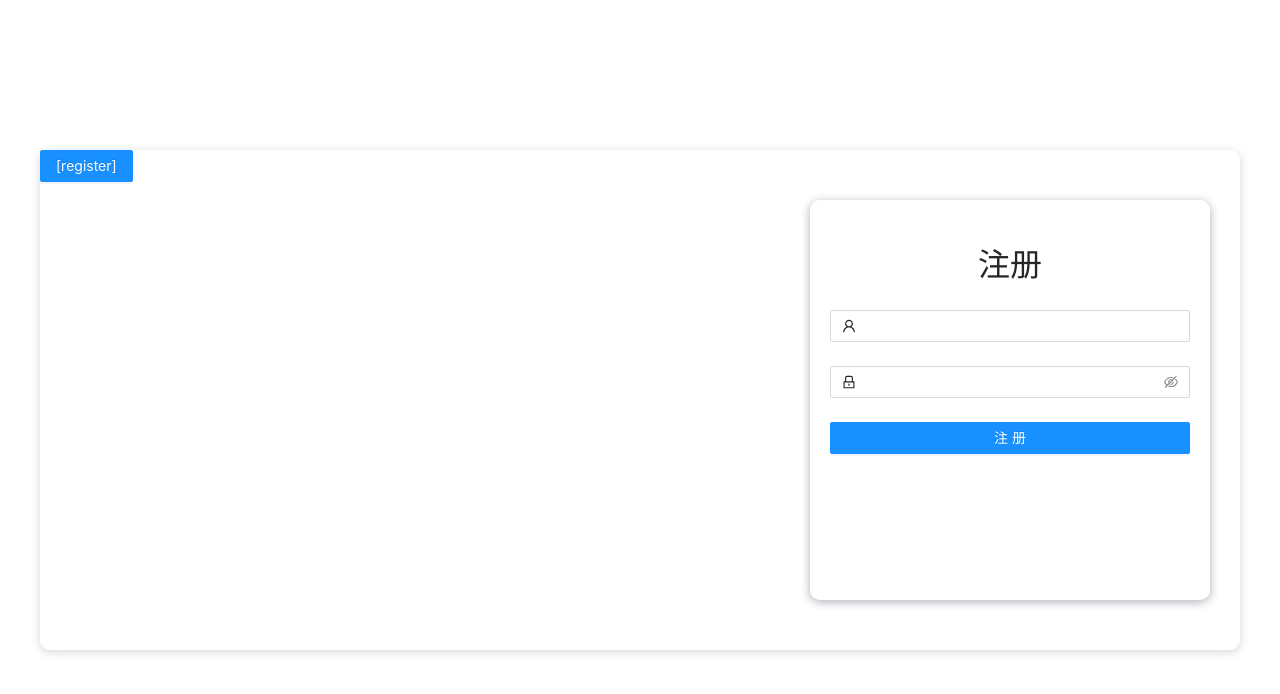
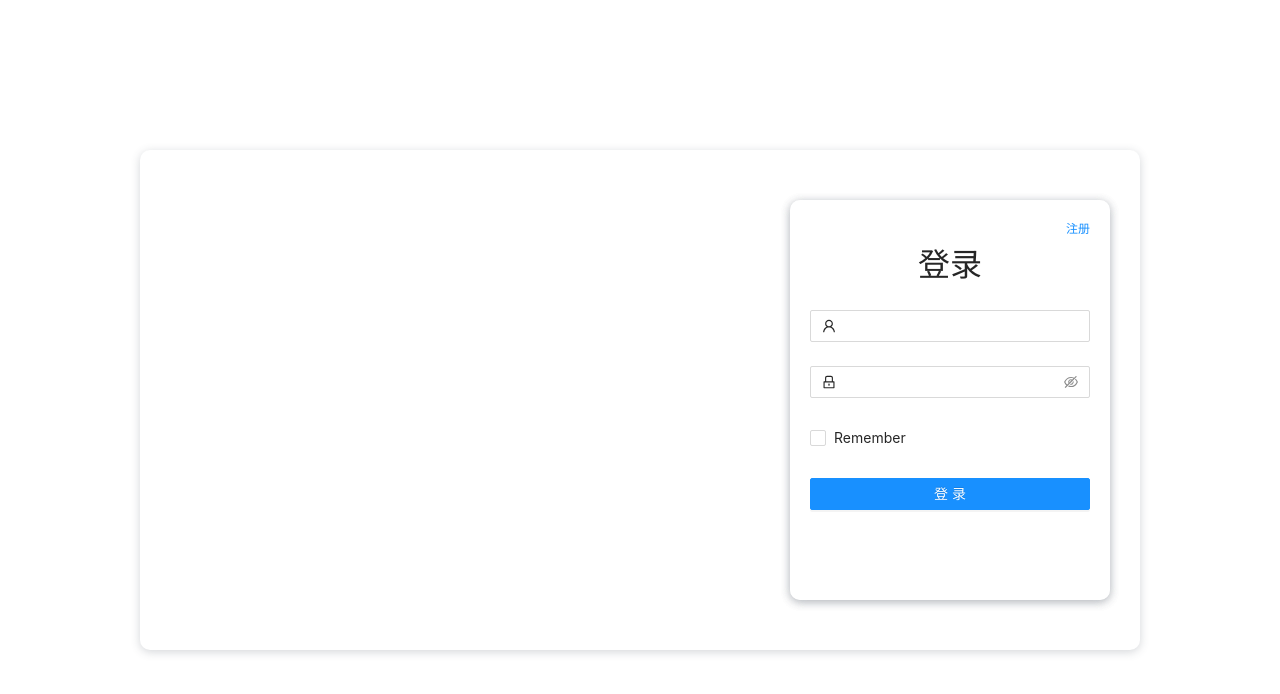
Before and after one commit to liuyong741639435/Blog-lion-client, a Vue app: page /user/account in a window 1280 px wide. Shown: the top 694 px of the page. Built offline with nearby package versions, Linux system fonts and the light colour scheme.

Commit message:
feat: user页面

```diff
--- a/src/router/index.ts
+++ b/src/router/index.ts
@@ -18,7 +18,7 @@ const routes: Array<RouteRecordRaw> = [
   },
   // user
   {
-    path: '/user/account',
+    path: '/user/account/:state?',
     name: 'account',
     component: () => import("@/views/user/account/index.vue")
   }
--- /dev/null
+++ b/src/types/user.ts
@@ -0,0 +1,5 @@
+// account 页面
+export enum AccountPage {
+    REGISTER = 'register',
+    LOGIN = 'login'
+}
--- a/src/utils/request.ts
+++ b/src/utils/request.ts
@@ -24,14 +24,15 @@ request.interceptors.request.use((config) => {
 
 // 响应拦截器
 request.interceptors.response.use((response) => {
+  const res = response.data; // 后端返回的数据
   // 通过网络状态码，做不同的处理
   switch (response.status) {
     case 200:
       // 1 获取token 根据后端返回数据的解构，取值。
       // 2 也可不在拦截器处理token存储，如果token在下线前不会过期，不需要重新更新token，只需要在登录或者其他接口得到token时处理就行，不需要在这里每次都查询一下是否有token
-      const token = response.data?.data.token;
+      const token = res.data?.token;
       if (token) setToken(token);
-      return response.data;
+      return res;
     case 401:
       Promise.reject("无权访问");
     // 响应的操作，如跳转到登录页面
--- /dev/null
+++ b/src/utils/tool.ts
@@ -0,0 +1,30 @@
+// 防抖
+// cb回调 s 延时毫秒 start 是否调用立刻执行
+export function debounce(cb: Function, s = 100, start = true) {
+    let time: NodeJS.Timeout | null = null;
+    if (start) {
+        // 调用先执行，一个时间内不会再执行
+        return function() {
+            // 没有定时器，才会执行，执行后cb后，定时器标识空闲间隔
+            if(time === null) {
+                cb()
+                time = setTimeout(() => {
+                    time = null
+                })
+            }
+        }
+    } else {
+        // 一段事件内重复调用，不会马上执行，间隔一段时间再执行
+        return function() {
+            if (time) {
+                // 清除之前的定时器
+                clearTimeout(time)
+            }
+            // 定义新的定时器
+            time = setTimeout(() => {
+                cb()
+                time = null
+            })
+        }
+    }
+}
--- a/src/views/user/account/account.ts
+++ b/src/views/user/account/account.ts
@@ -1,20 +1,18 @@
 import { RuleObject } from "ant-design-vue/lib/form";
-import { reactive, toRaw } from "vue";
+import { onMounted, reactive, ref, toRaw } from "vue";
 import { apiLogin, apiRegister } from "../../../api/user";
-export function useLogin() {
-  const formState = reactive({
-    userName: "",
-    password: "",
-    remember: false,
-  });
+import { debounce } from "../../../utils/tool";
+import { message } from "ant-design-vue";
+import { useRoute, useRouter } from "vue-router";
+import { AccountPage } from "../../../types/user";
+
 // 校验配置
-
-  const rules = reactive({
+const rules = {
   userName: [
     {
       validator: (rule: RuleObject, value: string, cb: Function) => {
         if (!/^[A-Za-z0-9]{4,12}$/.test(value)) {
-            cb("账号格式不正确，请输入4-12位由大小写字母和数字");
+          cb("请输入4-12位由大小写字母和数字");
         } else {
           cb();
         }
@@ -26,7 +24,7 @@ export function useLogin() {
     {
       validator: (rule: RuleObject, value: string, cb: Function) => {
         if (!/^[A-Za-z0-9]{4,12}$/.test(value)) {
-            cb("密码格式不正确，请输入4-12位由大小写字母和数字");
+          cb("请输入4-12位由大小写字母和数字");
         } else {
           cb();
         }
@@ -34,78 +32,100 @@ export function useLogin() {
       trigger: "blur",
     },
   ],
+};
+
+export function useAccount() {
+  // 路由相关
+  const route = useRoute();
+  const router = useRouter();
+  // 页面相关
+  const pageState = ref(AccountPage.LOGIN);
+  const buttonDisabled = ref(false);
+  function changePageState() {
+    pageState.value =
+      pageState.value === AccountPage.REGISTER
+        ? AccountPage.LOGIN
+        : AccountPage.REGISTER;
+    router.push(`/user/account/${pageState.value}`);
+  }
+  // 注册相关
+  const formRegister = reactive({
+    userName: "",
+    password: "",
   });
-
-  const handleFinish = () => {
-    // 检验成功
-    const data = toRaw(formState);
-    setLogin(data);
-    apiLogin(data);
-  };
+  // 点击submit 校验成功之后，会调用
+  const submitRegisterDebounce = debounce(function () {
+    buttonDisabled.value = true;
+    apiRegister(toRaw(formRegister))
+      .then((res) => {
+        if (res.code === 0) {
+          message.success("注册成功");
+          // rou
+        } else {
+          message.warning("注册失败");
+        }
+      })
+      .catch((err) => console.error(err))
+      .finally(() => (buttonDisabled.value = false));
+  });
+  // 登录相关
+  const formLogin = reactive({
+    userName: "",
+    password: "",
+    remember: false,
+  });
 
   // 本地存储
   function setLogin(data: any) {
-    if (formState.remember) localStorage.setItem("login", JSON.stringify(data));
+    if (formLogin.remember) localStorage.setItem("login", JSON.stringify(data));
   }
+
   // 本地读取
   (function gtLogin() {
     const str = localStorage.getItem("login");
     try {
       if (str) {
         const data = JSON.parse(str);
-        formState.userName = data.userName;
-        formState.password = data.password;
-        formState.remember = data.remember;
+        formLogin.userName = data.userName;
+        formLogin.password = data.password;
+        formLogin.remember = data.remember;
       }
-    } catch (error) {}
-  })()
+    } catch (error) {
+      console.error(error);
+    }
+  })();
+
+  // 点击submit 校验成功之后，会调用
+  const submitLoginDebounce = debounce(function () {
+    const data = toRaw(formLogin);
+    setLogin(data);
+    buttonDisabled.value = true
+    apiLogin(data)
+      .then((res) => {
+        if (res.code === 0) {
+          message.success("登录成功");
+          router.push("/");
+        } else {
+          message.warning("登录失败");
+        }
+      })
+      .catch((err) => console.error(err))
+      .finally(() => (buttonDisabled.value = false));
+  });
+
+  // 挂载后
+  onMounted(() => {
+    const state = route.params.pageState as AccountPage;
+    if (state) pageState.value = state;
+  });
   return {
-    formState,
+    pageState,
+    changePageState,
+    formRegister,
+    submitRegisterDebounce,
+    formLogin,
+    submitLoginDebounce,
     rules,
-    handleFinish,
+    buttonDisabled,
   };
 }
-export function useRegister() {
-  const formState = reactive({
-    userName: "",
-    password: "",
-  });
-  // 校验配置
-  const rules = reactive({
-    userName: [
-      {
-        validator: (rule: RuleObject, value: string, cb: Function) => {
-          if (!/^[A-Za-z0-9]{4,12}$/.test(value)) {
-            cb("账号格式不正确，请输入4-12位由大小写字母和数字");
-          } else {
-            cb();
-          }
-        },
-        trigger: "blur",
-      },
-    ],
-    password: [
-      {
-        validator: (rule: RuleObject, value: string, cb: Function) => {
-          if (!/^[A-Za-z0-9]{4,12}$/.test(value)) {
-            cb("密码格式不正确，请输入4-12位由大小写字母和数字");
-          } else {
-            cb();
-          }
-        },
-        trigger: "blur",
-      },
-    ],
-  });
-
-  const handleFinish = () => {
-    // 检验成功
-    const data = toRaw(formState);
-    apiRegister(data);
-  };
-  return {
-    formState,
-    rules,
-    handleFinish,
-  };
-}
--- a/src/views/user/account/index.vue
+++ b/src/views/user/account/index.vue
@@ -1,35 +1,85 @@
 <script setup lang="ts">
+// icon图标
 import { UserOutlined, LockOutlined } from "@ant-design/icons-vue";
-import { ref } from "vue";
-import { useLogin, useRegister } from "./account";
-const login = useLogin();
-const register = useRegister();
-// 公共的一会要单独提出来
-const state = ref('register');
+import { useAccount } from "./account";
+import { AccountPage } from "../../../types/user";
 
-function te() {
-  state.value = state.value === 'register' ? 'login' : 'register'
-}
-
+const {
+  pageState,
+  changePageState,
+  formRegister,
+  submitRegisterDebounce,
+  formLogin,
+  submitLoginDebounce,
+  rules,
+  buttonDisabled,
+} = useAccount();
 </script>
 <template>
   <div class="content">
     <!-- <img class="bg" /> -->
-    <a-button type="primary" @click="te">[{{ state }}]</a-button>
-    <div :class="`login ${state === 'login' ? 'curr' : 'hide'}`">
-      <h1>登录</h1>
-      <a-form :model="login.formState" name="basic" autocomplete="off" :rules="login.rules"
-        @finish="login.handleFinish">
+    <div
+      :class="`register ${pageState === AccountPage.REGISTER ? '' : 'hide'}`"
+    >
+      <h1>注册</h1>
+      <a class="changePageState" @click="changePageState">登录</a>
+      <a-form
+        :model="formRegister"
+        name="basic"
+        autocomplete="off"
+        :rules="rules"
+        @finish="submitLoginDebounce"
+      >
         <a-form-item name="userName">
-          <a-input v-model:value="login.formState.userName">
+          <a-input v-model:value="formRegister.userName">
             <template #prefix>
               <user-outlined />
             </template>
           </a-input>
         </a-form-item>
-
         <a-form-item name="password">
-          <a-input-password v-model:value="login.formState.password" autocomplete="off">
+          <a-input-password
+            v-model:value="formRegister.password"
+            autocomplete="off"
+          >
+            <template #prefix>
+              <lock-outlined />
+            </template>
+          </a-input-password>
+        </a-form-item>
+        <a-form-item>
+          <a-button
+            type="primary"
+            html-type="submit"
+            :disabled="buttonDisabled"
+            block
+            >注册</a-button
+          >
+        </a-form-item>
+      </a-form>
+    </div>
+    <div :class="`login ${pageState === AccountPage.LOGIN ? '' : 'hide'}`">
+      <h1>登录</h1>
+      <a class="changePageState" @click="changePageState">注册</a>
+      <a-form
+        :model="formLogin"
+        name="basic"
+        autocomplete="off"
+        :rules="rules"
+        @finish="submitLoginDebounce"
+      >
+        <a-form-item name="userName">
+          <a-input v-model:value="formLogin.userName">
+            <template #prefix>
+              <user-outlined />
+            </template>
+          </a-input>
+        </a-form-item>
+        <a-form-item name="password">
+          <a-input-password
+            v-model:value="formLogin.password"
+            autocomplete="off"
+          >
             <template #prefix>
               <lock-outlined />
             </template>
@@ -37,34 +87,16 @@ function te() {
         </a-form-item>
 
         <a-form-item name="remember">
-          <a-checkbox v-model:checked="login.formState.remember">Remember</a-checkbox>
+          <a-checkbox v-model:checked="formLogin.remember">Remember</a-checkbox>
         </a-form-item>
         <a-form-item>
-          <a-button type="primary" html-type="submit" block>登录</a-button>
-        </a-form-item>
-      </a-form>
-    </div>
-    <div :class="`register ${state === 'register' ? 'curr' : 'hide'}`">
-      <h1>注册</h1>
-      <a-form :model="register.formState" name="basic" autocomplete="off" :rules="register.rules"
-        @finish="register.handleFinish">
-        <a-form-item name="userName">
-          <a-input v-model:value="register.formState.userName">
-            <template #prefix>
-              <user-outlined />
-            </template>
-          </a-input>
-        </a-form-item>
-
-        <a-form-item name="password">
-          <a-input-password v-model:value="register.formState.password" autocomplete="off">
-            <template #prefix>
-              <lock-outlined />
-            </template>
-          </a-input-password>
-        </a-form-item>
-        <a-form-item>
-          <a-button type="primary" html-type="submit" block>注册</a-button>
+          <a-button
+            type="primary"
+            html-type="submit"
+            :disabled="buttonDisabled"
+            block
+            >登录</a-button
+          >
         </a-form-item>
       </a-form>
     </div>
@@ -72,7 +104,7 @@ function te() {
 </template>
 <style lang="less" scoped>
 .content {
-  width: 1200px;
+  width: 1000px;
   background-color: #fff;
   min-height: 500px;
   position: absolute;
@@ -86,7 +118,7 @@ function te() {
   .register {
     background-color: #fff;
     text-align: left;
-    width: 400px;
+    width: 320px;
     height: 400px;
     position: absolute;
     right: 30px;
@@ -97,18 +129,20 @@ function te() {
     padding: 20px;
     z-index: 1;
     transition-duration: 1s;
-
     h1 {
       margin: 20px;
       text-align: center;
     }
   }
-
-  .curr {}
-
   .hide {
     transform: rotateY(180deg) translateY(-50%);
     z-index: 0;
   }
+  .changePageState {
+    position: absolute;
+    font-size: 12px;
+    top: 20px;
+    right: 20px;
+  }
 }
 </style>
```
Lines whose indentation alone changed are shown as unchanged.
